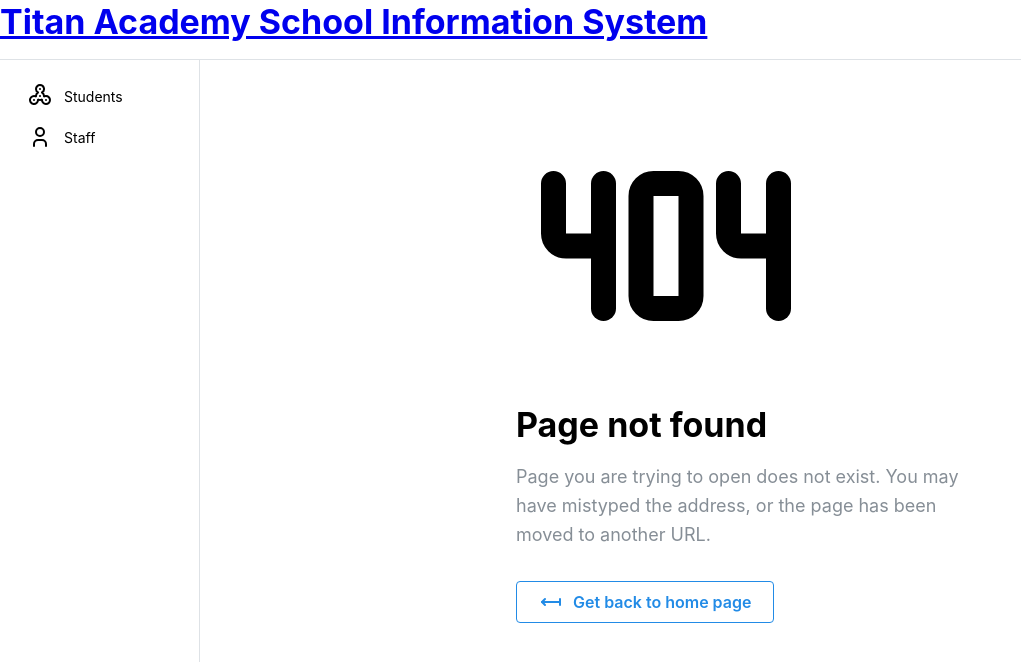
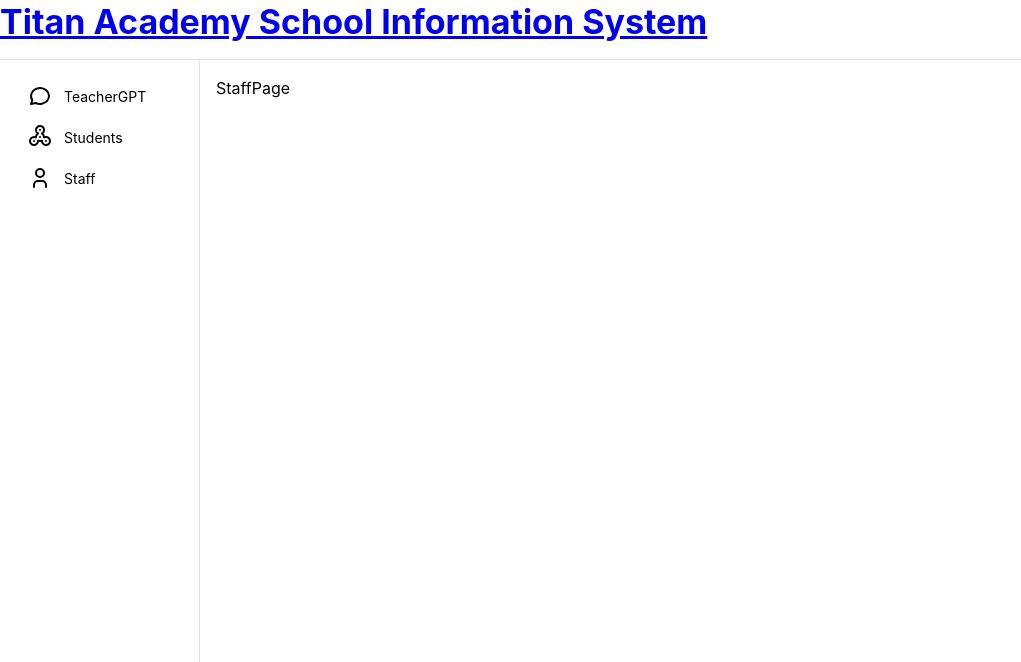
Before and after one commit to sxflynn/TeacherGPT, a React (Vite) app in the folder titanweb/: page /staff in a window 1280 px wide. Shown: the top 662 px of the page, without its empty margins (0-1021 px from the left). Built offline with nearby package versions, Linux system fonts and the light colour scheme.

Commit message:
build: new links and pages

```diff
--- a/titanweb/src/components/AppShellNavbar.tsx
+++ b/titanweb/src/components/AppShellNavbar.tsx
@@ -1,5 +1,5 @@
-import { NavLink } from "@mantine/core";
-import { IconFidgetSpinner, IconUser } from "@tabler/icons-react";
+import { NavLink, Space } from "@mantine/core";
+import { IconFidgetSpinner, IconMessageCircle, IconUser } from "@tabler/icons-react";
 import { useEffect, useState } from "react";
 import { Link } from "react-router-dom";
 
@@ -11,13 +11,15 @@ export function AppShellNavbar() {
   }, [location]);
 
   const links = [
+    {link: "/gpt", label:"TeacherGPT", icon: IconMessageCircle},
     { link: "/students", label: "Students", icon: IconFidgetSpinner },
     { link: "/Staff", label: "Staff", icon: IconUser },
   ];
 
   const navLinks = links.map((link) => {
     return (
-          <NavLink component={Link}
+        <NavLink
+          component={Link}
           to={link.link}
           key={link.label}
           label={link.label}
@@ -29,10 +31,10 @@ export function AppShellNavbar() {
   });
 
   return (
-
     <>
     {navLinks}
     </>
 
+
   );
 }
--- a/titanweb/src/main.tsx
+++ b/titanweb/src/main.tsx
@@ -14,6 +14,8 @@ import {
   gql,
 } from "@apollo/client";
 import { Homepage } from "./pages/Homepage.tsx";
+import { GPTPage } from "./pages/GPTPage.tsx";
+import { StaffPage } from "./pages/StaffPage.tsx";
 import PageNotFound from "./pages/PageNotFound.tsx";
 import { StudentPage } from "./pages/StudentPage.tsx";
 
@@ -27,6 +29,8 @@ const router = createBrowserRouter(
     <Route path="/" element={<App />}>
       <Route index element={<Homepage />} />{" "}
       <Route path="students" element={<StudentPage />} />
+      <Route path="staff" element={<StaffPage />} />
+      <Route path="gpt" element={<GPTPage />} />
       <Route path="*" element={<PageNotFound />} />
     </Route>
   )
--- /dev/null
+++ b/titanweb/src/pages/GPTPage.tsx
@@ -0,0 +1,8 @@
+export function GPTPage() {
+
+    return (
+        <>
+        GPTPage
+        </>
+    );
+}
--- /dev/null
+++ b/titanweb/src/pages/StaffPage.tsx
@@ -0,0 +1,8 @@
+export function StaffPage() {
+
+    return (
+        <>
+        StaffPage
+        </>
+    );
+}
```
Lines whose indentation alone changed are shown as unchanged.
